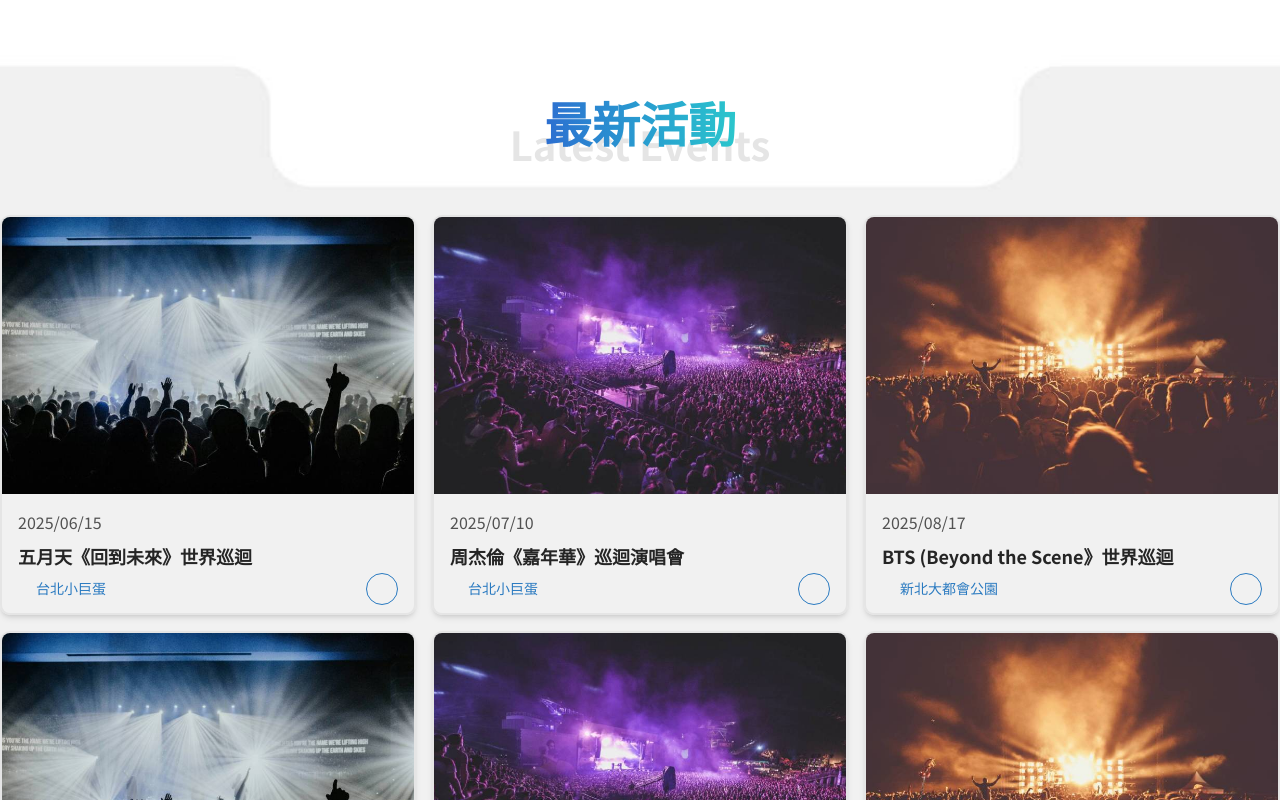
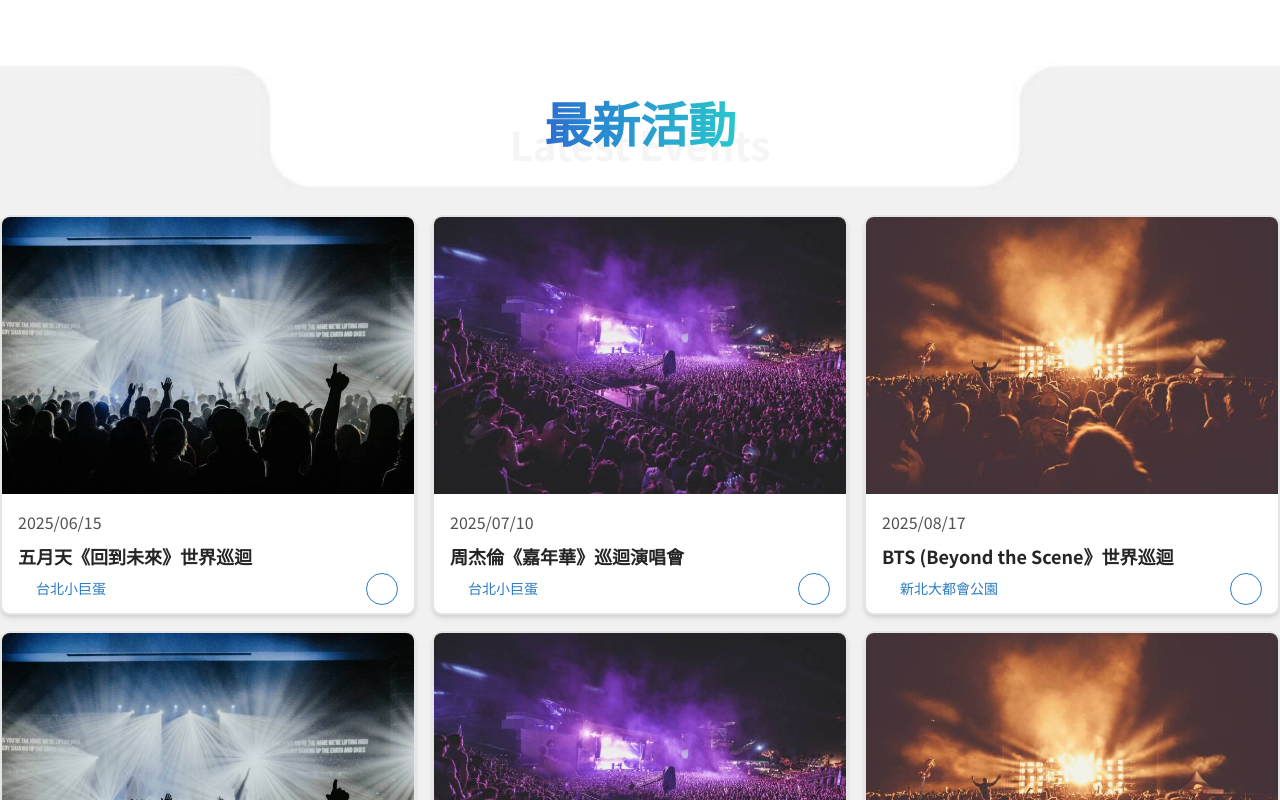
Before and after one commit to autum55853/tickeasy-team-frontend, a React (Vite) app: page / in a window 1280 px wide. Shown: the part 2220-3020 px from the top of the page. Built offline with nearby package versions, Linux system fonts and the light colour scheme; some icons are missing.

Commit message:
style: 最新活動樣式

```diff
--- a/src/pages/home/components/LastestCard.tsx
+++ b/src/pages/home/components/LastestCard.tsx
@@ -3,7 +3,7 @@
 export default function LastestCard(data: LastestCardProps) {
   return (
     <div className="mx-auto">
-      <div className="relative flex h-[400px] w-full max-w-[500px] flex-col overflow-hidden rounded-lg border-2 border-neutral-200 shadow-md">
+      <div className="relative flex h-[400px] w-full max-w-[500px] flex-col overflow-hidden rounded-lg border-2 border-neutral-200 bg-white shadow-md">
         <div className="relative h-[70%] w-full">
           <img src={data.image} alt={data.title} className="h-full w-full object-cover" />
         </div>
--- a/src/pages/home/components/LastestSection.tsx
+++ b/src/pages/home/components/LastestSection.tsx
@@ -78,7 +78,7 @@
       <div className="relative hidden h-[100vh] lg:block">
         <div className="relative mx-auto w-fit text-center text-4xl font-bold select-none">
           <h2 className="relative z-20 bg-gradient-to-r from-[#2D6ED0] to-[#2BC6CC] bg-clip-text text-[48px] text-transparent">最新活動</h2>
-          <span className={`absolute top-[50%] left-1/2 z-10 w-[400px] -translate-x-1/2 text-center text-[40px] text-nowrap text-neutral-200`}>
+          <span className={`absolute top-[50%] left-1/2 z-10 w-[400px] -translate-x-1/2 text-center text-[40px] text-nowrap text-neutral-100`}>
             Latest Events
           </span>
         </div>
```
